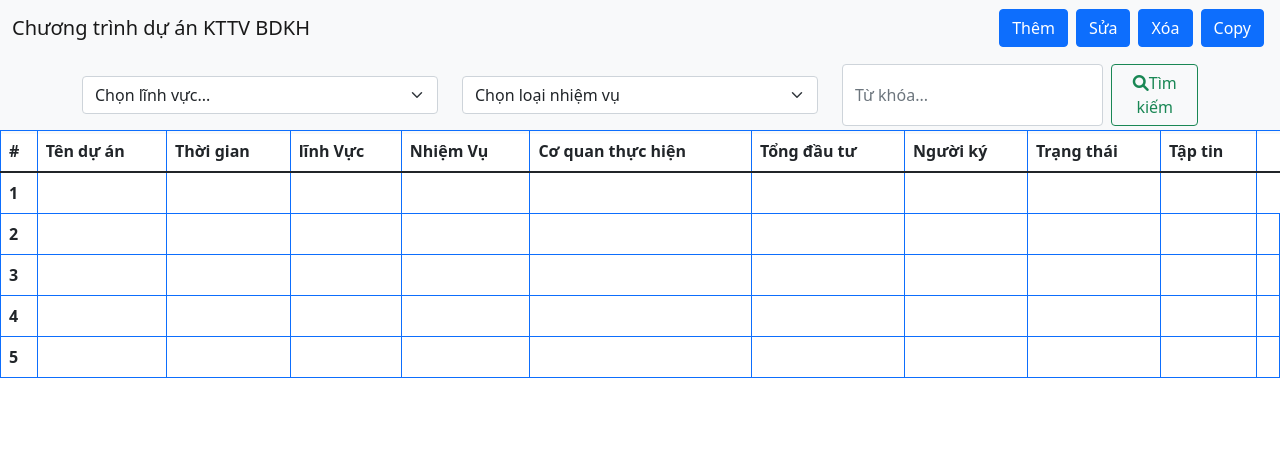
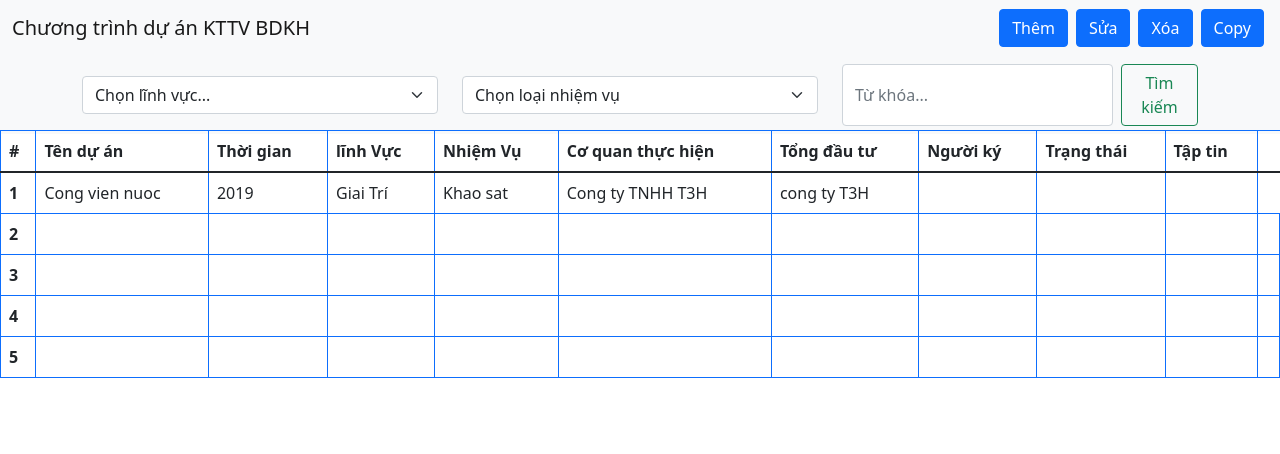
Before and after one commit to tranxuanhinh-59th2/CSE485_K61_KTGK_175A071478, a PHP site: page / in a window 1280 px wide. Shown: the top 454 px of the page. Run offline with PHP 8.4, Linux system fonts and the light colour scheme; lists and menus that the app fills with data are empty.

Commit message:
up all file

```diff
--- a/asses/css/style.css
+++ b/asses/css/style.css
@@ -27,6 +27,13 @@
 span .sum-number{
     margin-bottom: 0px;
 }
+.container-fluid{
+    width: 100%;
+    margin: 0px auto;
+    display: flex;
+    align-items: center;
+    justify-content: space-between;
+}
 .container-fluid> .d-flex>.btn{
     margin: 0px 4px;
 
--- a/index.php
+++ b/index.php
@@ -49,7 +49,7 @@
                             <div class="col">
                                 <form class="d-flex">
                                     <input class="form-control me-2" type="search" placeholder="Từ khóa..." aria-label="Từ khóa...">
-                                    <button class="btn btn-outline-success" type="submit"><i class="fas fa-search"></i>Tìm kiếm</button>
+                                    <button class="btn btn-outline-success" type="submit">Tìm kiếm</button>
                                 </form>
                             </div>
                         </div>
@@ -72,18 +72,17 @@
                         <th scope="col">Người ký</th>
                         <th scope="col">Trạng thái</th>
                         <th scope="col">Tập tin</th>
-
-                    </tr>
+                   </tr>
                 </thead>
                 <tbody>
                     <tr>
                         <th scope="row">1</th>
-                        <td></td>
-                        <td></td>
-                        <td></td>
-                        <td></td>
-                        <td></td>
-                        <td></td>
+                        <td>Cong vien nuoc</td>
+                        <td>2019</td>
+                        <td>Giai Trí</td>
+                        <td>Khao sat</td>
+                        <td>Cong ty TNHH T3H</td>
+                        <td>cong ty T3H</td>
                         <td></td>
                         <td></td>
                         <td></td>
```
